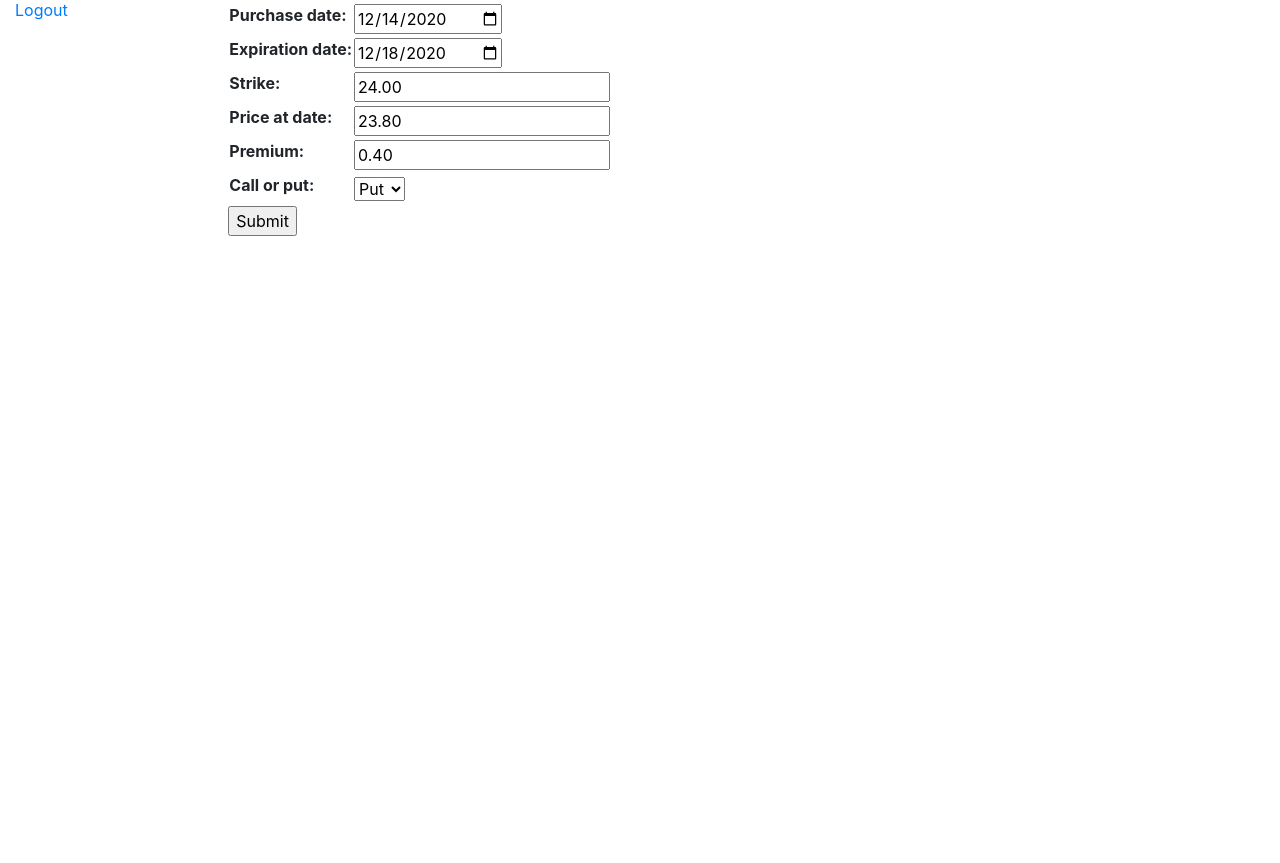
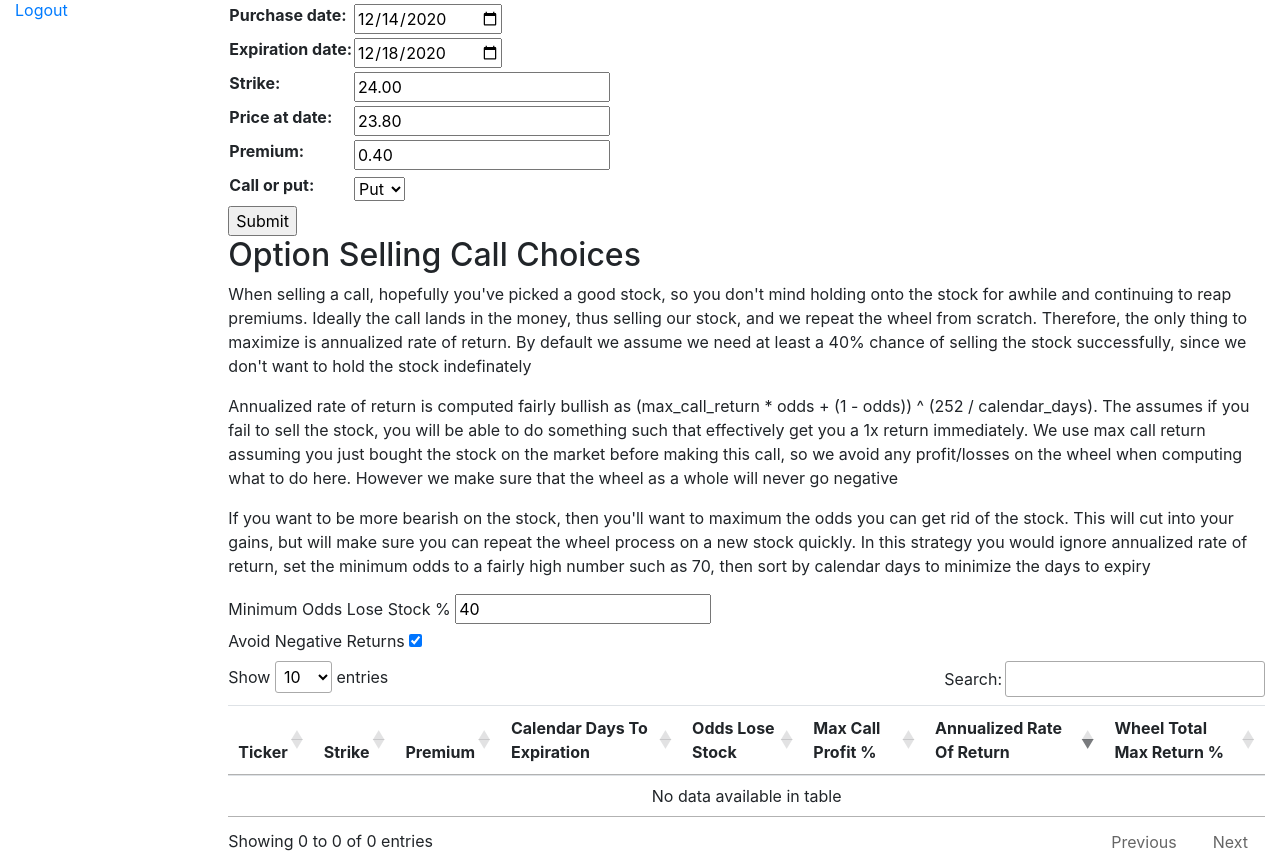
Before and after one commit to kacasey8/option_wheel_tracker, a Django app: page /catalog/wheels/1/purchase/1/update/ in a window 1280 px wide. Shown: the part 118-981 px from the top of the page. Before the commit the page ends 354 px from the top, so only its background shows below. Run offline with Django 3.2, Linux system fonts and the light colour scheme; a user stored in the database is signed in; data comes from the database, SQL or seed files in the repository; both versions use the stored data as it was after the commit; some libraries are stand-ins or nearby versions.

Commit message:
move call table to option purchase creation instead

```diff
--- a/catalog/templates/_option_call_table.html
+++ b/catalog/templates/_option_call_table.html
@@ -4,9 +4,8 @@
 holding onto the stock for awhile and continuing to reap premiums. Ideally the call lands
 in the money, thus selling our stock, and we repeat the wheel from scratch. Therefore, the
 only thing to maximize is annualized rate of return. By default we assume we need at least
-a 30% chance of selling the stock successfully, since we might not want to be holding this stock
-for too long</p>
-<p>Annualized rate of return is computed fairly bullish as (max_return * odds_otm + (1 - odds_otm)) ^ (252 / calendar_days_total_for_wheel). This assumes that if you keep the stock you will somehow recover over the course of the year for a neutral return of 1.</p>
+a 40% chance of selling the stock successfully, since we don't want to hold the stock indefinately</p>
+<p>Annualized rate of return is computed fairly bullish as (max_call_return * odds + (1 - odds)) ^ (252 / calendar_days). The assumes if you fail to sell the stock, you will be able to do something such that effectively get you a 1x return immediately. We use max call return assuming you just bought the stock on the market before making this call, so we avoid any profit/losses on the wheel when computing what to do here. However we make sure that the wheel as a whole will never go negative</p>
 <p>If you want to be more bearish on the stock, then you'll want to maximum the odds you can get rid of the stock. This will cut into your gains, but will make sure you can repeat the
 wheel process on a new stock quickly. In this strategy you would ignore annualized rate of return,
 set the minimum odds to a fairly high number such as 70, then sort by calendar days to minimize
@@ -27,7 +26,7 @@ the days to expiry</p>
       <th>Premium</th>
       <th>Calendar Days To Expiration</th>
       <th>Odds Lose Stock</th>
-      <th>Call Profit %</th>
+      <th>Max Call Profit %</th>
       <th>Annualized Rate Of Return</th>
       <th>Wheel Total Max Return %</th>
     </tr>
--- a/catalog/templates/catalog/optionpurchase_form.html
+++ b/catalog/templates/catalog/optionpurchase_form.html
@@ -13,4 +13,5 @@
     </table>
     <input type="submit" value="Submit">
   </form>
+  {% include '_option_call_table.html' %}
 {% endblock %}
--- a/catalog/templates/catalog/optionwheel_detail.html
+++ b/catalog/templates/catalog/optionwheel_detail.html
@@ -110,7 +110,4 @@
   <br>
   <a type="button" class="btn btn-primary" href="{% url 'wheel-update' pk=wheel.pk %}">Edit</a>
   <a type="button" class="btn btn-danger" href="{% url 'wheel-delete' pk=wheel.pk %}" variant="danger">Delete</a>
-
-  <br>
-  {% include '_option_call_table.html' %}
 {% endblock %}
--- a/catalog/views.py
+++ b/catalog/views.py
@@ -140,11 +140,6 @@ class OptionWheelDetailView(LoginRequiredMixin, generic.DetailView):
             )
             decimal_rate_of_return = float(profit_if_exits_here / first_purchase.strike)
             annualized_rate_of_return_if_exits_here = compute_annualized_rate_of_return(decimal_rate_of_return, 1, days_active_so_far)
-            # days active so far basically assumes that if the last purchase is still ongoing
-            # that we'll be able to duplicate the current situation after the last purchase expires
-            if option_wheel.is_active:
-                call_stats = get_call_stats_for_option_wheel(option_wheel.stock_ticker.name, days_active_so_far, option_wheel.get_revenue(), collateral=first_purchase.strike)
-                context['call_stats'] = call_stats['call_stats']
         context['decimal_rate_of_return'] = decimal_rate_of_return
         context['profit_if_exits_here'] = profit_if_exits_here
         context['annualized_rate_of_return_if_exits_here'] = annualized_rate_of_return_if_exits_here
@@ -248,7 +243,7 @@ class OptionPurchaseCreate(LoginRequiredMixin, generic.edit.CreateView):
             'expiration_date': _get_next_friday(),
             'call_or_put': call_or_put,
             'strike': first_strike,
-            'price_at_date': price_at_date
+            'price_at_date': price_at_date,
         }
 
     def get_context_data(self, **kwargs):
@@ -256,6 +251,15 @@ class OptionPurchaseCreate(LoginRequiredMixin, generic.edit.CreateView):
         option_wheel = OptionWheel.objects.get(pk=self.kwargs.get('wheel_id'))
         context['option_wheel'] = option_wheel
         context['cost_basis'] = option_wheel.get_cost_basis()
+        first_purchase = option_wheel.get_first_option_purchase()
+        if first_purchase is not None:
+            last_purchase = option_wheel.get_last_option_purchase()
+            days_active_so_far = numpy.busday_count(
+                first_purchase.purchase_date.date(),
+                last_purchase.expiration_date,
+            )
+            call_stats = get_call_stats_for_option_wheel(option_wheel.stock_ticker.name, days_active_so_far, option_wheel.get_revenue(), collateral=first_purchase.strike)
+            context['call_stats'] = call_stats['call_stats']
         return context
 
     def get_success_url(self):
```
Also changed, not shown: db.sqlite3.
